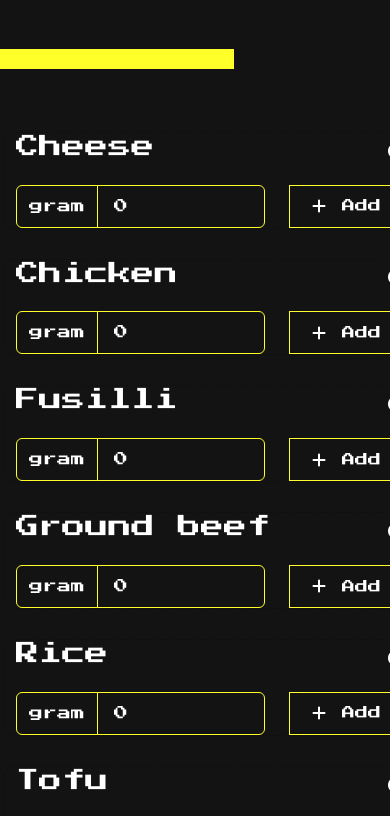
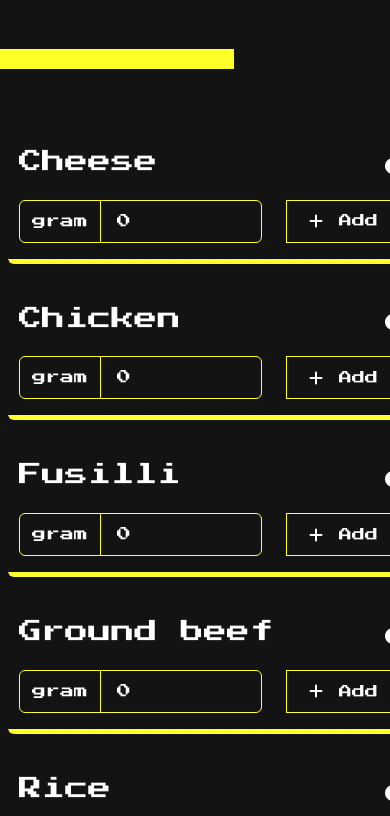
Before and after one commit to Matthes-Baer/NutritionCalculator, a Vue app: page / in a window 390 px wide. Shown: the part 1100-1916 px from the top of the page. Built offline with nearby package versions, Linux system fonts and the light colour scheme.

Commit message:
feat: quick fix for responsive design for singleitem.vue

```diff
--- a/src/components/nutrition/SingleItem.vue
+++ b/src/components/nutrition/SingleItem.vue
@@ -49,7 +49,7 @@ export default {
 };
 </script>
 <template>
-  <div class="col-lg-3 card">
+  <div class="col-lg-4 card">
     <div class="d-flex flex-column">
       <div class="d-flex justify-content-between align-items-center mb-3">
         <h3>{{ product.name }}</h3>
@@ -105,10 +105,11 @@ export default {
   /* backdrop-filter: blur(16px) saturate(180%);
   -webkit-backdrop-filter: blur(16px) saturate(180%); */
   background-color: transparent;
-  border-radius: 12px;
   border-style: dashed;
   margin: 15px;
   color: white;
+  padding: 15px;
+  box-shadow: 5px 5px 0px 0px var(--accentColor);
 }
 
 .info {
```
